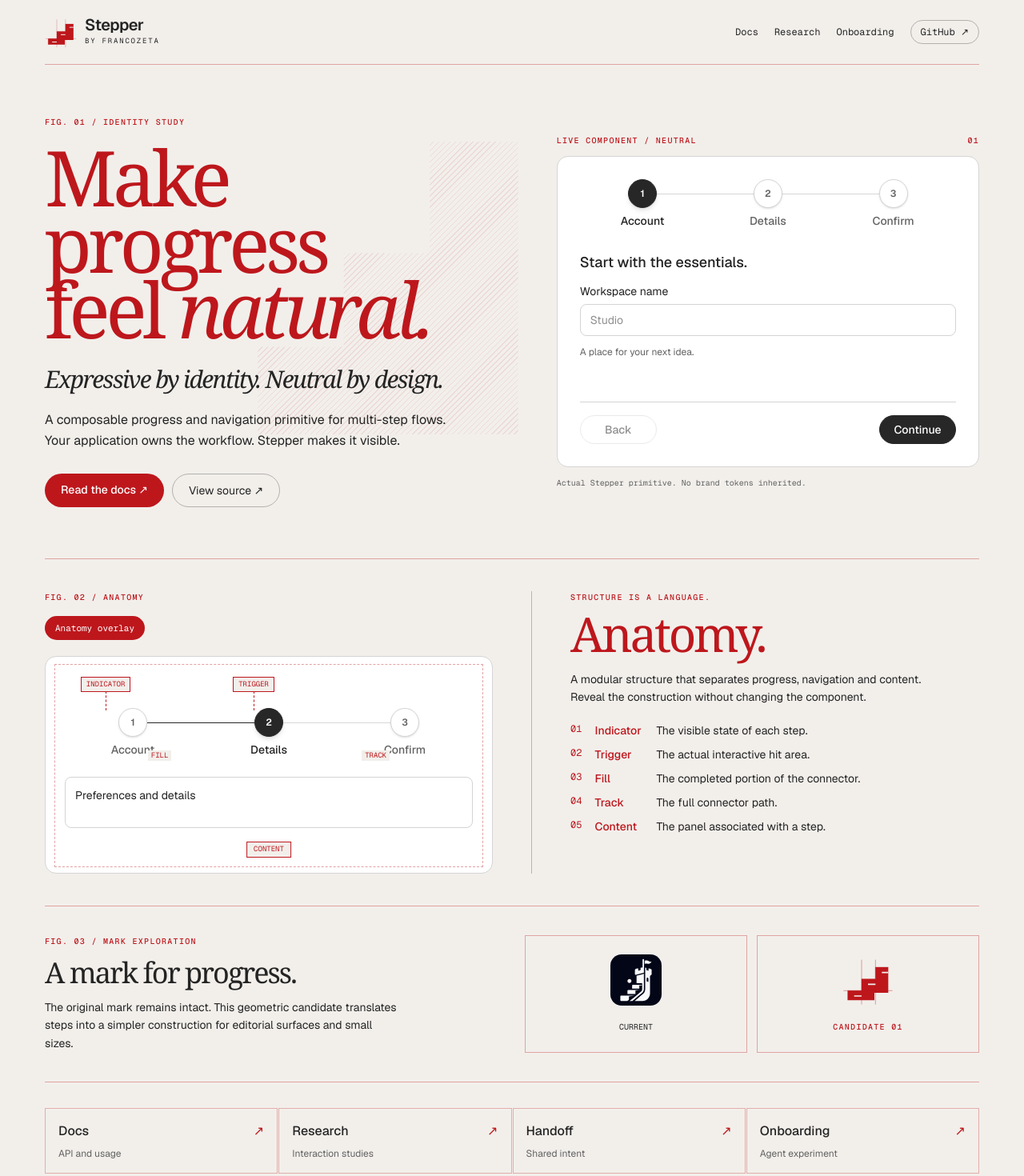
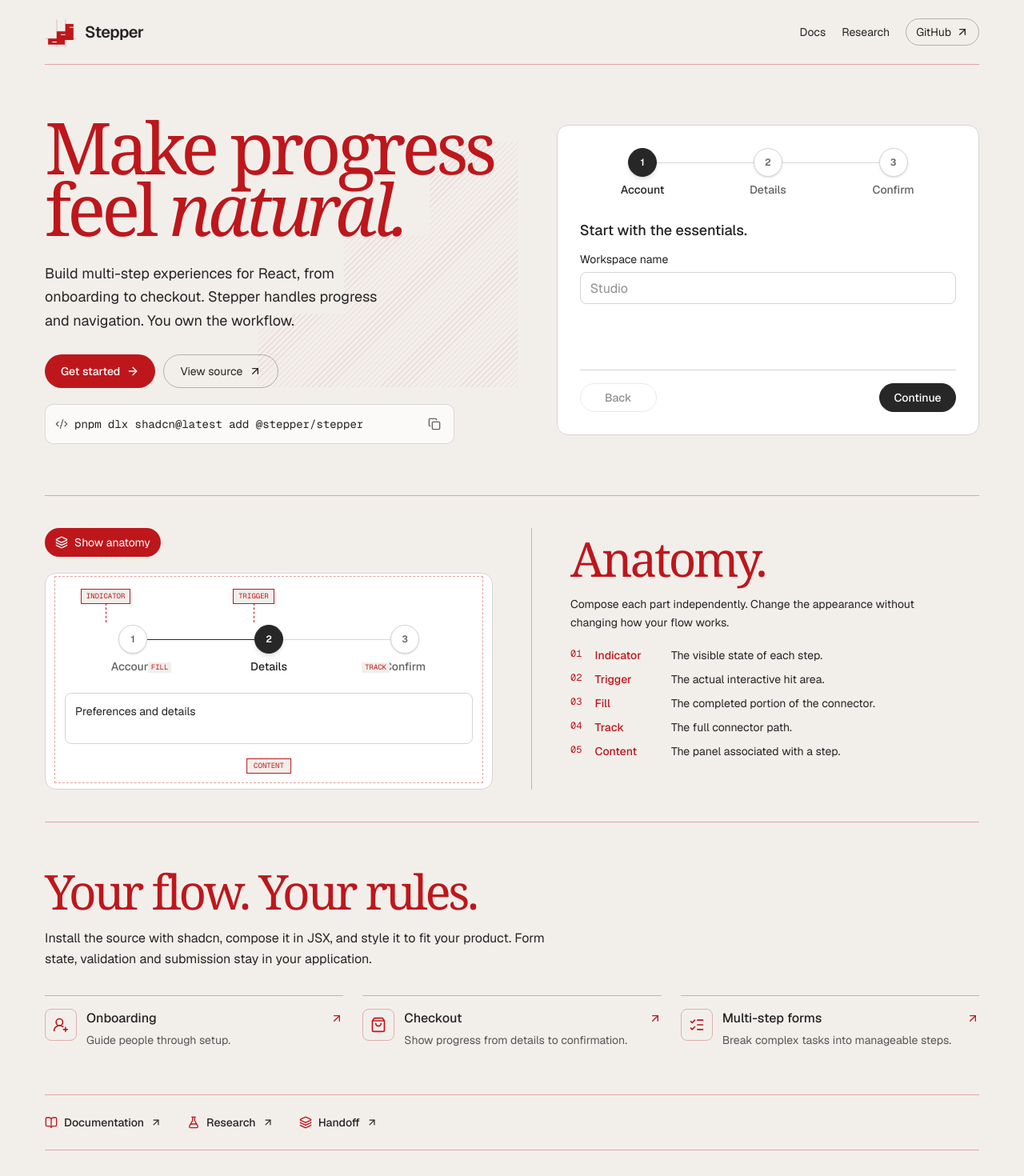
Before and after one commit to francozeta/stepper, a Next.js app: page /drafts/identity in a window 1280 px wide. Shown: the top 1470 px of the page at 80% size. Built offline with nearby package versions, Linux system fonts and the light colour scheme.

Commit message:
design: clarify Stepper purpose and simplify editorial landing

```diff
--- a/app/(home)/drafts/identity/page.tsx
+++ b/app/(home)/drafts/identity/page.tsx
@@ -1,6 +1,8 @@
 import type { Metadata } from "next";
 import type { CSSProperties } from "react";
-import Image from "next/image";
+import { ArrowRight, ArrowUpRight, BookOpen, Code2, FlaskConical, Layers, ListChecks, ShoppingBag, UserRoundPlus } from "lucide-react";
+import { CopyButton } from "@/components/copy-button";
+import { registryInstallSnippet } from "@/lib/docs";
 import Link from "next/link";
 import {
   Stepper, StepperContent, StepperItem, StepperList,
@@ -13,7 +15,6 @@ export const metadata: Metadata = {
   robots: { index: false, follow: false },
 };
 
-const ink = "#bd171c";
 const paper = "#f2efeb";
 const neutral = {
   "--background": "#fff", "--foreground": "#222", "--primary": "#272727",
@@ -22,10 +23,9 @@ const neutral = {
   "--ring": "#555", "--input": "#d4d4d4",
   "--destructive": "#b91c1c", colorScheme: "light",
 } as CSSProperties;
-const figure = "font-mono text-[10px] font-medium uppercase tracking-[.13em] text-[#bd171c]";
 const serif = "[font-family:Georgia,'Times_New_Roman',serif] font-normal tracking-[-.055em]";
 const rule = "border-[#bd171c]/35";
-const field = "h-10 w-full min-w-0 rounded-md border border-border bg-background px-3 text-base text-foreground outline-none focus-visible:ring-2 focus-visible:ring-ring sm:text-sm";
+const field = "h-10 w-full min-w-0 rounded-md border border-border bg-background px-3 text-base text-foreground outline-none focus-visible:ring-2 focus-visible:ring-ring ";
 const stages = [{value:"account"}, {value:"details"}, {value:"confirm"}] as const;
 const parts = [
   ["Indicator", "The visible state of each step."],
@@ -55,16 +55,16 @@ function Demo() {
         <StepperContent value="account" keepMounted className="space-y-3 border-0 bg-transparent p-0 shadow-none">
           <h3 className="text-lg font-medium">Start with the essentials.</h3>
           <label className="grid gap-1.5 text-sm">Workspace name<input className={field} placeholder="Studio" autoComplete="organization"/></label>
-          <p className="text-xs text-muted-foreground">A place for your next idea.</p>
+
         </StepperContent>
         <StepperContent value="details" keepMounted className="space-y-3 border-0 bg-transparent p-0 shadow-none">
           <h3 className="text-lg font-medium">Make it yours.</h3>
           <label className="grid gap-1.5 text-sm">Email address<input type="email" className={field} placeholder="you@example.com" autoComplete="email"/></label>
-          <p className="text-xs text-muted-foreground">Your input stays here as you navigate.</p>
+
         </StepperContent>
         <StepperContent value="confirm" keepMounted className="space-y-3 border-0 bg-transparent p-0 shadow-none">
           <h3 className="text-lg font-medium">Everything in place.</h3>
-          <p className="text-sm text-muted-foreground">Go back to revisit your details. This demo does not submit or store any data.</p>
+          <p className="text-sm text-muted-foreground">Go back to edit your details. Nothing is submitted.</p>
         </StepperContent>
       </div>
       <div className="flex justify-between gap-3 border-t border-border pt-4">
@@ -78,7 +78,7 @@ function Demo() {
 function Anatomy() {
   return <div className="relative">
     <input id="show-anatomy" type="checkbox" defaultChecked className="peer sr-only"/>
-    <label htmlFor="show-anatomy" className="mb-5 inline-flex cursor-pointer rounded-full border border-[#bd171c]/50 px-3 py-1.5 font-mono text-[11px] text-[#bd171c] peer-focus-visible:outline-2 peer-focus-visible:outline-offset-2 peer-checked:bg-[#bd171c] peer-checked:text-white">Anatomy overlay</label>
+    <label htmlFor="show-anatomy" className="mb-5 inline-flex h-9 cursor-pointer items-center gap-2 rounded-full border border-[#bd171c]/50 px-3 text-sm text-[#bd171c] peer-focus-visible:outline-2 peer-focus-visible:outline-offset-2 peer-checked:bg-[#bd171c] peer-checked:text-white"><Layers aria-hidden="true" className="size-4 shrink-0"/> Show anatomy</label>
     <div style={neutral} className="relative rounded-xl border border-border bg-background px-3 pt-16 pb-14 text-foreground sm:px-6">
       <Stepper steps={stages} defaultValue="details" className="gap-4">
         <StepperList>
@@ -110,55 +110,65 @@ export default function IdentityStudy() {
       <header className={`flex flex-wrap items-center justify-between gap-4 border-b py-5 ${rule}`}>
         <Link href="/drafts/identity" className="flex items-center gap-2.5">
           <Mark className="size-10 text-[#bd171c]"/>
-          <span className="grid"><span className="text-xl leading-none font-semibold tracking-tight">Stepper</span><span className="mt-1 font-mono text-[9px] uppercase tracking-[.2em]">by francozeta</span></span>
+          <span className="text-xl leading-none font-semibold tracking-tight">Stepper</span>
         </Link>
-        <nav aria-label="Stepper" className="flex flex-wrap items-center gap-x-5 gap-y-3 font-mono text-xs">
+        <nav aria-label="Stepper" className="flex flex-wrap items-center gap-x-5 gap-y-3 text-sm">
           <Link href="/docs" className="hover:text-[#bd171c]">Docs</Link>
           <Link href="/drafts/interactions" className="hover:text-[#bd171c]">Research</Link>
-          <Link href="/drafts/onboarding" className="hover:text-[#bd171c]">Onboarding</Link>
-          <a href="https://github.com/francozeta/stepper" className="rounded-full border border-[#242424]/30 px-3 py-1.5 hover:border-[#bd171c]">GitHub ↗</a>
+          <a href="https://github.com/francozeta/stepper" className="inline-flex items-center justify-center gap-1.5 rounded-full border border-[#242424]/30 px-3 py-1.5 hover:border-[#bd171c]">GitHub <ArrowUpRight aria-hidden="true" className="size-4 shrink-0"/></a>
         </nav>
       </header>
       <section className={`grid gap-10 border-b py-10 lg:grid-cols-[1.12fr_1fr] lg:items-center lg:gap-12 lg:py-16 ${rule}`}>
         <div className="relative isolate">
           <div aria-hidden="true" className="pointer-events-none absolute right-0 top-8 -z-10 h-[75%] w-[55%] opacity-10" style={{background:"repeating-linear-gradient(135deg,#bd171c 0 1px,transparent 1px 5px)",clipPath:"polygon(0 100%,0 70%,33% 70%,33% 38%,66% 38%,66% 0,100% 0,100% 100%)"}}/>
-          <p className={figure}>Fig. 01 / Identity study</p>
-          <h1 className={`${serif} mt-5 text-[clamp(3.4rem,7.5vw,7.7rem)] leading-[.86] text-[#bd171c]`}>Make progress<br/>feel <em className="font-normal">natural.</em></h1>
-          <p className={`${serif} mt-7 text-2xl italic tracking-[-.035em] sm:text-3xl`}>Expressive by identity.<br className="sm:hidden"/> Neutral by design.</p>
-          <p className="mt-5 max-w-lg text-sm leading-relaxed sm:text-base">A composable progress and navigation primitive for multi-step flows. Your application owns the workflow. Stepper makes it visible.</p>
+          <h1 className={`${serif} text-[clamp(3.15rem,7vw,7.25rem)] leading-[.86] text-[#bd171c]`}>Make progress<br/>feel <em className="font-normal">natural.</em></h1>
+          <p className="mt-7 max-w-[37ch] text-base leading-relaxed sm:text-lg">Build multi-step experiences for React, from onboarding to checkout. Stepper handles progress and navigation. You own the workflow.</p>
           <div className="mt-7 flex flex-wrap gap-2.5">
-            <Link href="/docs" className="rounded-full bg-[#bd171c] px-5 py-2.5 text-sm font-medium text-white hover:bg-[#a20e14]">Read the docs ↗</Link>
-            <a href="https://github.com/francozeta/stepper" className="rounded-full border border-[#242424]/30 px-5 py-2.5 text-sm hover:border-[#bd171c]">View source ↗</a>
+            <Link href="/docs" className="inline-flex items-center justify-center gap-2 rounded-full bg-[#bd171c] px-5 py-2.5 text-sm font-medium text-white hover:bg-[#a20e14]">Get started <ArrowRight aria-hidden="true" className="size-4 shrink-0"/></Link>
+            <a href="https://github.com/francozeta/stepper" className="inline-flex items-center justify-center gap-2 rounded-full border border-[#242424]/30 px-5 py-2.5 text-sm hover:border-[#bd171c]">View source <ArrowUpRight aria-hidden="true" className="size-4 shrink-0"/></a>
+          </div>
+          <div style={neutral} className="mt-5 flex max-w-lg items-center gap-2 rounded-lg border border-[#242424]/15 bg-white/65 py-1.5 pr-1.5 pl-3 text-foreground">
+            <Code2 aria-hidden="true" className="size-4 shrink-0 text-muted-foreground"/>
+            <code className="min-w-0 flex-1 overflow-x-auto whitespace-nowrap font-mono text-xs sm:text-sm">{registryInstallSnippet}</code>
+            <CopyButton value={registryInstallSnippet} label="Copy install command" iconOnly className="size-9 shrink-0"/>
           </div>
         </div>
         <div className="min-w-0">
-          <div className={`mb-3 flex justify-between ${figure}`}><span>Live component / Neutral</span><span>01</span></div>
           <Demo/>
-          <p className="mt-3 font-mono text-[10px] text-[#626262]">Actual Stepper primitive. No brand tokens inherited.</p>
         </div>
       </section>
       <section className={`grid gap-8 border-b py-10 lg:grid-cols-2 lg:gap-12 ${rule}`}>
-        <div className="min-w-0"><p className={`${figure} mb-4`}>Fig. 02 / Anatomy</p><Anatomy/></div>
+        <div className="min-w-0"><Anatomy/></div>
         <div className="lg:border-l lg:border-[#bd171c]/35 lg:pl-12">
-          <p className={figure}>Structure is a language.</p>
           <h2 className={`${serif} mt-2 text-6xl text-[#bd171c]`}>Anatomy.</h2>
-          <p className="mt-4 max-w-md text-sm leading-relaxed">A modular structure that separates progress, navigation and content. Reveal the construction without changing the component.</p>
-          <dl className="mt-5 grid gap-2.5 text-sm">{parts.map(([name,desc],i)=><div key={name} className="grid grid-cols-[2ch_7ch_1fr] gap-3"><span aria-hidden="true" className="font-mono text-xs text-[#bd171c]">{String(i+1).padStart(2,"0")}</span><dt className="font-medium text-[#bd171c]">{name}</dt><dd>{desc}</dd></div>)}</dl>
+          <p className="mt-4 max-w-md text-sm leading-relaxed">Compose each part independently. Change the appearance without changing how your flow works.</p>
+          <dl className="mt-5 grid gap-2.5 text-sm">{parts.map(([name,desc],i)=><div key={name} className="grid grid-cols-[2ch_9ch_1fr] gap-3"><span aria-hidden="true" className="font-mono text-xs text-[#bd171c]">{String(i+1).padStart(2,"0")}</span><dt className="font-medium text-[#bd171c]">{name}</dt><dd>{desc}</dd></div>)}</dl>
         </div>
       </section>
-      <section className={`grid gap-8 border-b py-9 md:grid-cols-[1fr_1fr] ${rule}`}>
-        <div><p className={figure}>Fig. 03 / Mark exploration</p><h2 className={`${serif} mt-3 text-4xl`}>A mark for progress.</h2><p className="mt-3 max-w-md text-sm leading-relaxed">The original mark remains intact. This geometric candidate translates steps into a simpler construction for editorial surfaces and small sizes.</p></div>
-        <div className="grid grid-cols-2 gap-3">
-          <div className={`grid place-items-center gap-3 border p-5 ${rule}`}><Image src="/stepper-logo.svg" alt="Current Stepper logo" width={64} height={64}/><span className="font-mono text-[10px] uppercase">Current</span></div>
-          <div className={`grid place-items-center gap-3 border p-5 ${rule}`}><Mark className="size-16 text-[#bd171c]"/><span className={figure}>Candidate 01</span></div>
+      <section className={`border-b py-10 lg:py-14 ${rule}`}>
+        <h2 className={`${serif} text-5xl text-[#bd171c] sm:text-6xl`}>Your flow. Your rules.</h2>
+        <p className="mt-4 max-w-[62ch] text-base leading-relaxed">Install the source with shadcn, compose it in JSX, and style it to fit your product. Form state, validation and submission stay in your application.</p>
+        <div className="mt-8 grid gap-6 sm:grid-cols-3">
+          {([
+            {Icon:UserRoundPlus,title:"Onboarding",description:"Guide people through setup.",href:"/drafts/onboarding"},
+            {Icon:ShoppingBag,title:"Checkout",description:"Show progress from details to confirmation.",href:"/docs"},
+            {Icon:ListChecks,title:"Multi-step forms",description:"Break complex tasks into manageable steps.",href:"/drafts/interactions"},
+          ]).map(({Icon,title,description,href})=><Link key={title} href={href} className="group flex items-start gap-3 border-t border-[#bd171c]/35 pt-4">
+            <span className="flex size-10 shrink-0 items-center justify-center rounded-md border border-[#bd171c]/30 text-[#bd171c]"><Icon aria-hidden="true" className="size-5"/></span>
+            <span className="min-w-0 flex-1"><span className="flex items-center justify-between gap-2 font-medium">{title}<ArrowUpRight aria-hidden="true" className="size-4 shrink-0 text-[#bd171c]"/></span><span className="mt-1 block text-sm leading-relaxed text-[#555]">{description}</span></span>
+          </Link>)}
         </div>
       </section>
-      <section className={`grid grid-cols-2 gap-px border-b py-8 sm:grid-cols-4 ${rule}`} aria-label="Explore Stepper">
-        {([["Docs","API and usage","/docs"],["Research","Interaction studies","/drafts/interactions"],["Handoff","Shared intent","/drafts/handoff"],["Onboarding","Agent experiment","/drafts/onboarding"]] as const).map(([title,desc,href])=><Link key={href} href={href} className="group border border-[#bd171c]/30 p-4 hover:bg-[#bd171c]/5"><div className="flex justify-between gap-1 font-medium">{title}<span aria-hidden="true" className="text-[#bd171c]">↗</span></div><p className="mt-2 text-xs text-[#626262]">{desc}</p></Link>)}
+      <section className={`flex flex-wrap gap-x-8 gap-y-4 border-b py-6 ${rule}`} aria-label="Explore Stepper">
+        {([
+          {Icon:BookOpen,title:"Documentation",href:"/docs"},
+          {Icon:FlaskConical,title:"Research",href:"/drafts/interactions"},
+          {Icon:Layers,title:"Handoff",href:"/drafts/handoff"},
+        ]).map(({Icon,title,href})=><Link key={href} href={href} className="inline-flex items-center gap-2 text-sm font-medium hover:text-[#bd171c]"><Icon aria-hidden="true" className="size-4 shrink-0 text-[#bd171c]"/>{title}<ArrowUpRight aria-hidden="true" className="size-3.5 shrink-0"/></Link>)}
       </section>
-      <footer className="grid gap-5 py-9 md:grid-cols-2 md:items-end">
-        <div><p className={figure}>Identity / Core</p><p className={`${serif} mt-3 text-3xl italic text-[#bd171c] sm:text-4xl`}>Identity for the project.<br/>Neutral for your product.</p></div>
-        <div className="space-y-3 text-sm"><p className="max-w-md leading-relaxed">The visual language belongs to the website and documentation. The distributed component remains independently customizable.</p><p className="font-mono text-[10px] uppercase tracking-wider text-[#626262]">Stepper / Research / 001 — separate identity study</p></div>
+      <footer className="flex flex-wrap items-end justify-between gap-5 py-8">
+        <p className={`${serif} text-3xl italic text-[#bd171c] sm:text-4xl`}>Expressive by identity.<br/>Neutral by design.</p>
+        <a href="https://github.com/francozeta" className="text-sm hover:text-[#bd171c]">By francozeta</a>
       </footer>
     </div>
   </main>;
```
